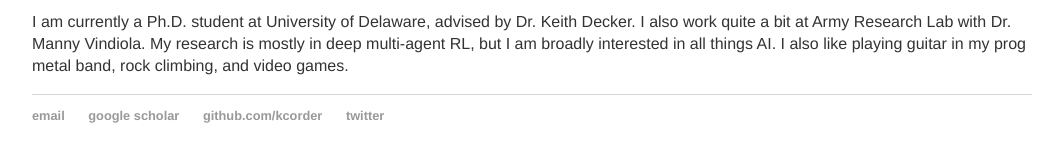
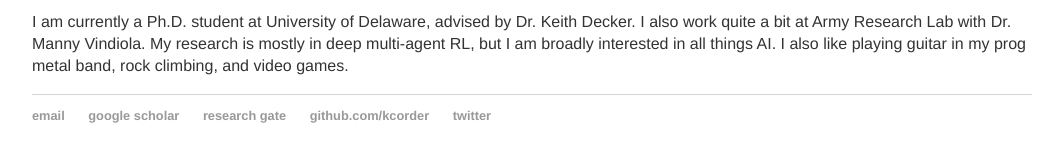
Before and after one commit to kcorder/kcorder.github.io, a Jekyll site: the page built from about/index.html, in a window 1280 px wide. Shown: the part 270-432 px from the top of the page, without its empty margins (108-1164 px from the left). Built offline with Jekyll 4.4.1, drawn with Linux system fonts in a browser that asks for light colours.

Commit message:
Update default.html
Add research gate link to default layout

```diff
--- a/_layouts/default.html
+++ b/_layouts/default.html
@@ -27,6 +27,7 @@
                 <ul>
                     <li><a href="mailto:kcorder@udel.edu">email</a></li>
                     <li><a href="https://scholar.google.com/citations?user=o6Jmy2YAAAAJ&hl=en&oi=ao">google scholar</a></li>
+                    <li><a href="https://www.researchgate.net/profile/Kevin_Corder">research gate</a></li>
                     <li><a href="https://github.com/kcorder">github.com/kcorder</a></li>
                     <li><a href="https://twitter.com/kevinmcorder">twitter</a></li>
                 </ul>
```
